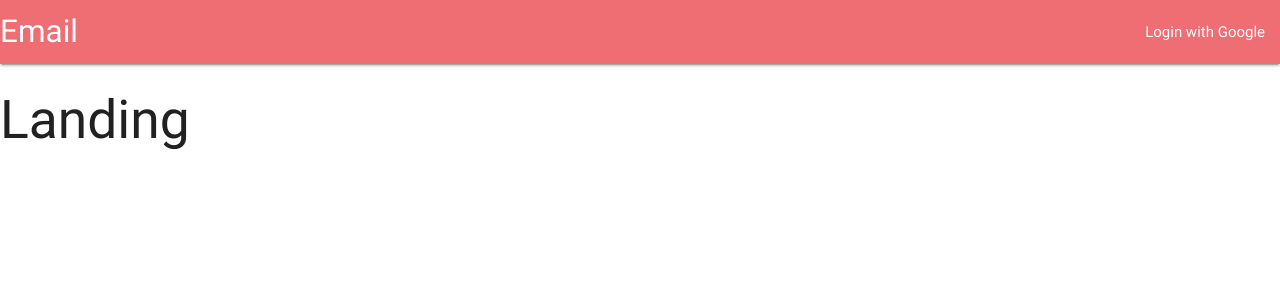
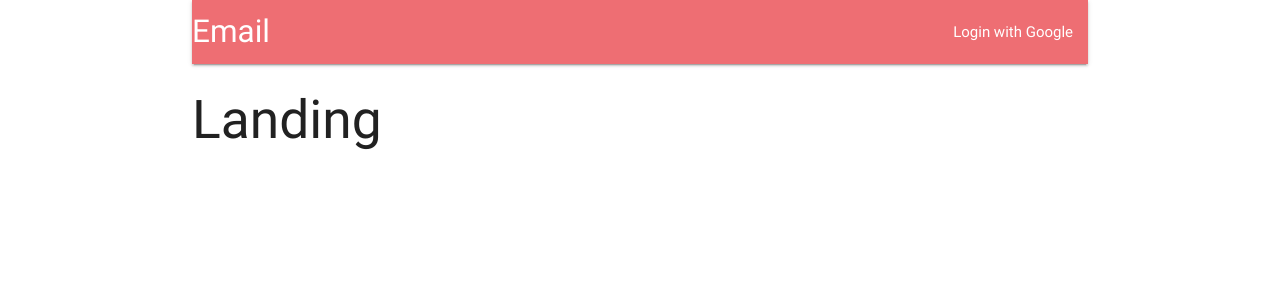
Before and after one commit to iAmNawa/priceroni.com, a React (Create React App) app in the folder client/: page / in a window 1280 px wide. Shown: the top 300 px of the page. Built offline with nearby package versions, Linux system fonts and the light colour scheme.

Commit message:
className container will make the page centered and not full width.  Also npm i axios redux-thunk

```diff
--- a/client/package.json
+++ b/client/package.json
@@ -8,13 +8,15 @@
     }
   },
   "dependencies": {
+    "axios": "^0.18.0",
     "materialize-css": "^0.100.2",
     "react": "^16.3.2",
     "react-dom": "^16.3.2",
     "react-redux": "^5.0.7",
     "react-router-dom": "^4.2.2",
     "react-scripts": "1.1.4",
-    "redux": "^4.0.0"
+    "redux": "^4.0.0",
+    "redux-thunk": "^2.2.0"
   },
   "scripts": {
     "start": "react-scripts start",
--- a/client/src/components/App.js
+++ b/client/src/components/App.js
@@ -9,7 +9,7 @@ const Landing = () => <h2>Landing</h2>;
 
 const App = () => {
   return (
-    <div>
+    <div className="container">
       <BrowserRouter>
         <div>
           <Header />
```
Also changed, not shown: 1 other file (tests, documents, lock files or other folders).
